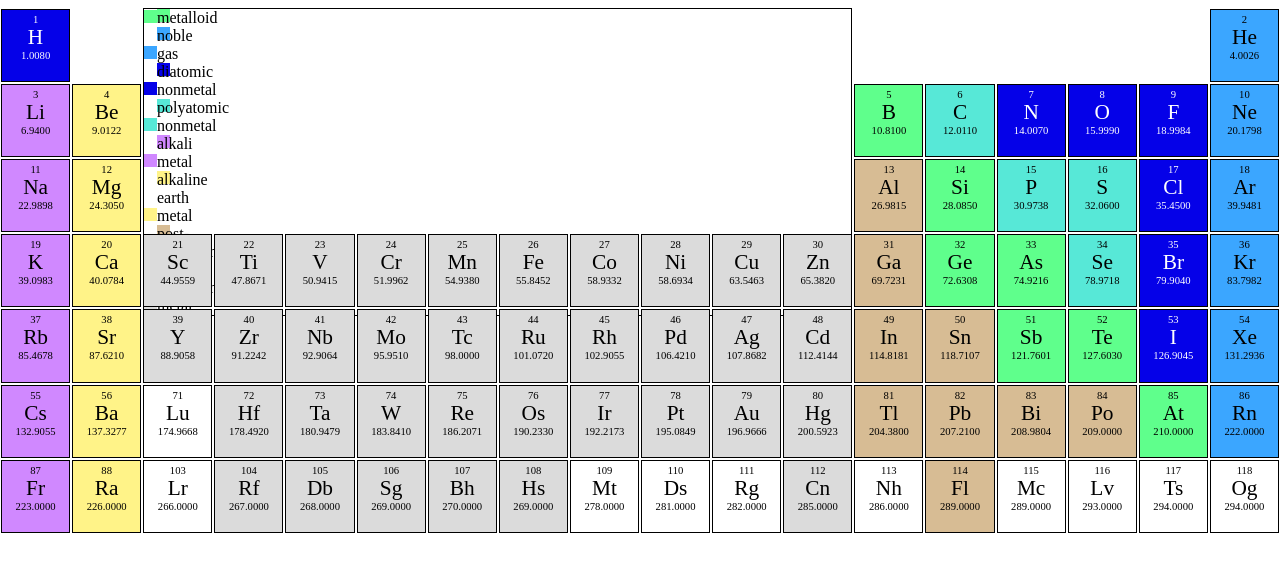
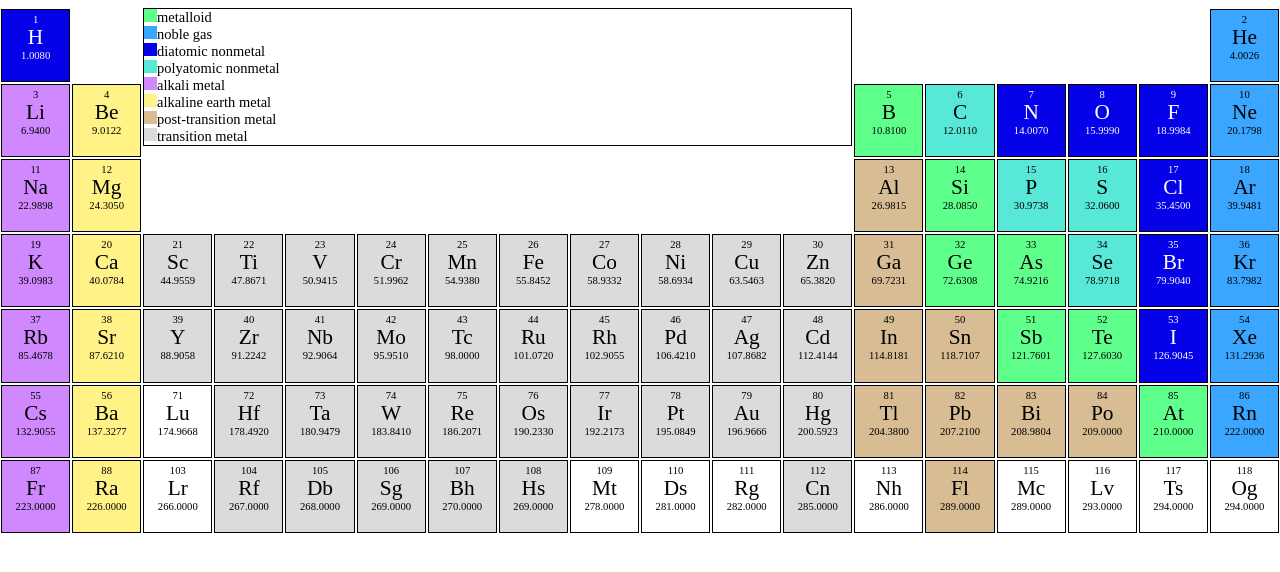
Before and after one commit to dbrudner/periodic-table, a React (Create React App) app: page / in a window 1280 px wide. Shown: the top 572 px of the page. Built offline with nearby package versions, Linux system fonts and the light colour scheme.

Commit message:
fluid type

```diff
--- /dev/null
+++ b/src/legend-key.js
@@ -0,0 +1,24 @@
+import React from "react";
+import styled from "styled-components";
+import getBgColor from "./get-bg-color";
+
+const Swatch = styled.div`
+	background-color: ${props => getBgColor(props)};
+	height: 1vw;
+	width: 1vw;
+`;
+
+const SwatchContainer = styled.div`
+	display: flex;
+	justify-content: left;
+	font-size: calc(6px + 6 * ((100vw - 320px) / 680));
+`;
+
+export default props => {
+	return (
+		<SwatchContainer>
+			<Swatch category={props.category} />
+			<div>{props.category}</div>
+		</SwatchContainer>
+	);
+};
--- a/src/legend.js
+++ b/src/legend.js
@@ -1,7 +1,7 @@
 import React from "react";
 import styled from "styled-components";
 import { categories } from "./constants";
-import Swatch from "./swatch";
+import LegendKey from "./legend-key";
 
 const Legend = styled.div`
 	position: fixed;
@@ -17,7 +17,7 @@ const Legend = styled.div`
 export default () => {
 	return (
 		<Legend smallScreen={window.innerWidth < 1200}>
-			{categories.map(category => <Swatch category={category} />)}
+			{categories.map(category => <LegendKey category={category} />)}
 		</Legend>
 	);
 };
--- a/src/swatch.js
+++ /dev/null
@@ -1,24 +0,0 @@
-import React from "react";
-import styled from "styled-components";
-import getBgColor from "./get-bg-color";
-
-const Swatch = styled.div`
-	> div {
-		background-color: ${props => getBgColor(props)};
-		height: 1vw;
-		width: 1vw;
-	}
-
-	div {
-		display: inline-block;
-	}
-`;
-
-export default props => {
-	return (
-		<Swatch category={props.category}>
-			<div />
-			<div>{props.category}</div>
-		</Swatch>
-	);
-};
```
